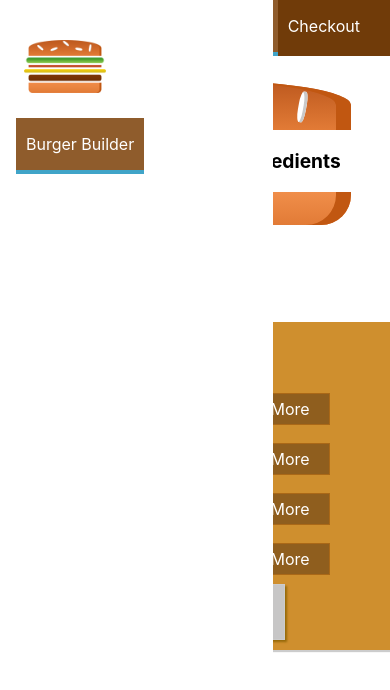
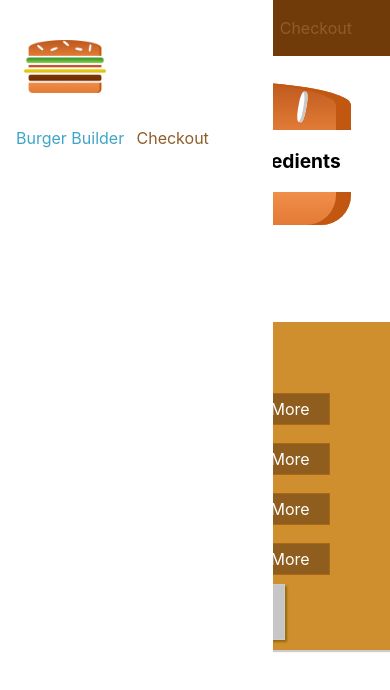
Before and after one commit to ThiagoFazzi/burger-build, a React (Create React App) app: page / in a window 390 px wide. Shown: the top 690 px of the page. Built offline with nearby package versions, Linux system fonts and the light colour scheme.

Commit message:
fix problem of styling on mobile version in the NavigationItem css adding media queries

```diff
--- a/src/components/Navigation/NavigationItems/NavigationItem/NavigationItem.module.css
+++ b/src/components/Navigation/NavigationItems/NavigationItem/NavigationItem.module.css
@@ -1,19 +1,38 @@
+.NavigationItem {
+  margin: 10px 0;
+  box-sizing: border-box;
+  display: block;
+  width: 100%;
+}
+
+.NavigationItem a {
+  color: #8F5C2C;
+  text-decoration: none;
+  width: 100%;
+  box-sizing: border-box;
+  display: block;
+}
+
+.NavigationItem a:hover,
+.NavigationItem a:active,
+.NavigationItem a.active {
+  color: #40A4C8;
+}
+
+@media (min-width: 500px) {
   .NavigationItem {
     margin: 0;
-  box-sizing: border-box;
     display: flex;
     align-items: center;
+    width: auto;
     height: 100%;
   }
 
   .NavigationItem a {
     color: white;
-  text-decoration: none;
     height: 100%;
     padding: 16px 10px;
     border-bottom: 4px solid transparent;
-  box-sizing: border-box;
-  display: block;
   }
 
   .NavigationItem a:hover,
@@ -23,3 +42,4 @@
     border-bottom: 4px solid #40A4C8;
     color: white;
   }
+}
```
Lines whose indentation alone changed are shown as unchanged.
